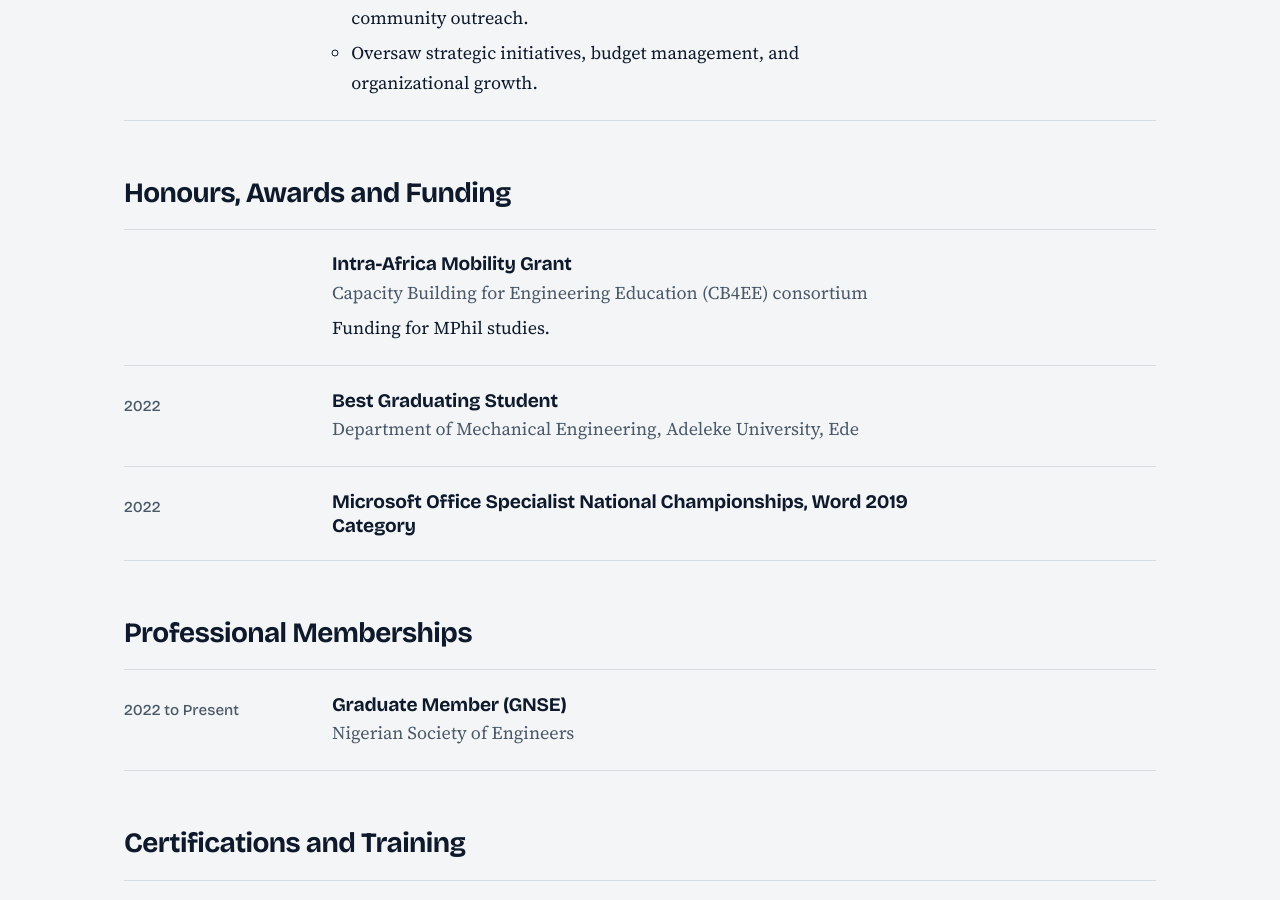
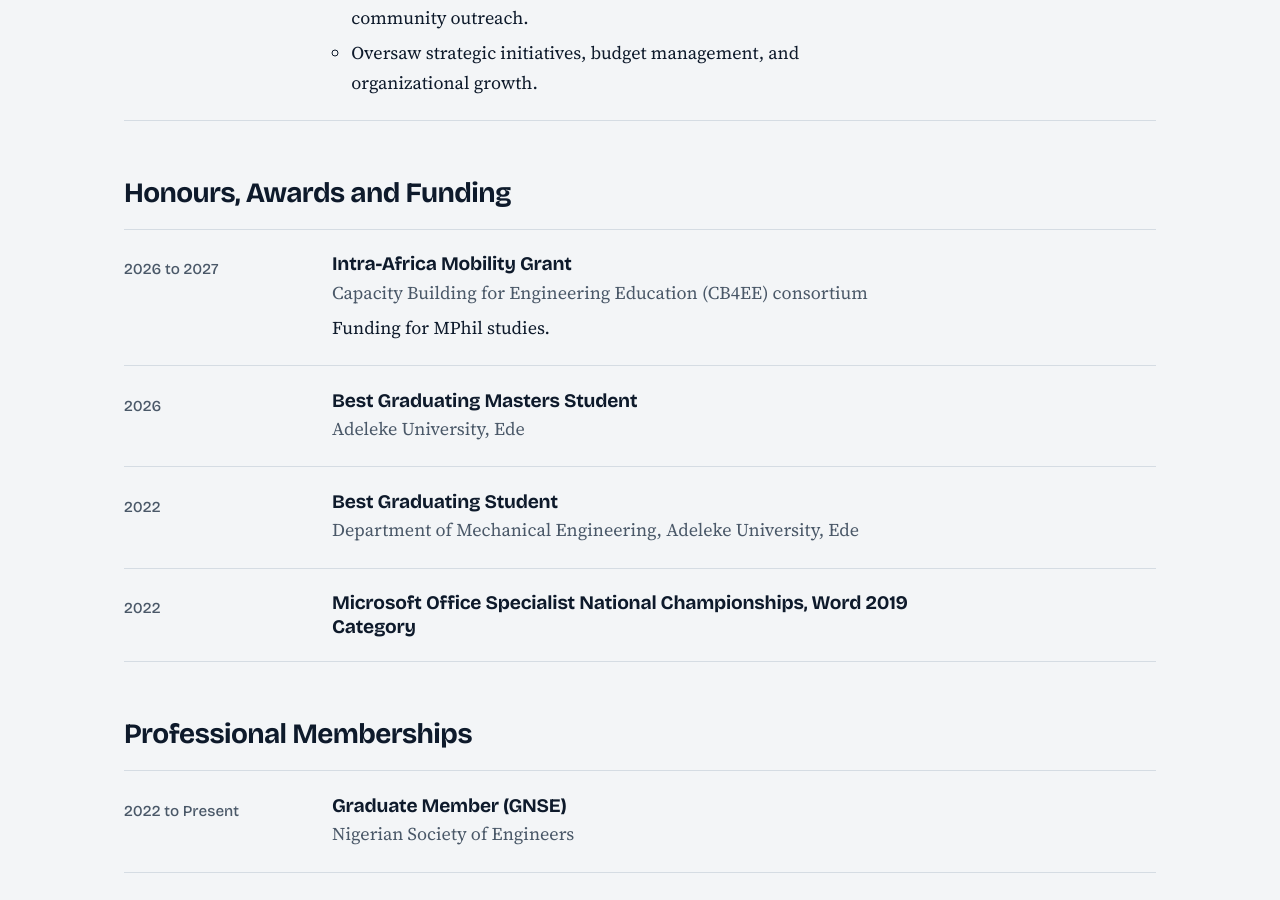
Before and after one commit to JoshuaOlu/personal-website, a Jekyll site: the page built from cv/index.html, in a window 1280 px wide and 900 px high, scrolled down 6245 px. Built offline with Jekyll 4.4.1, drawn with Linux system fonts in a browser that asks for light colours; some of the changed text lies outside the part shown.

Commit message:
Updated CV

```diff
--- a/_data/cv.yml
+++ b/_data/cv.yml
@@ -69,7 +69,7 @@
     entries:
       - title: Tutor
         org: Department of Mechanical Engineering, University of Cape Town
-        dates: 2026 to Present
+        dates: Jul 2026 to Present
         note: Tutoring, grading and related teaching duties.
         bullets:
           - "MEC1020W, Introduction to Mechanical Engineering (2026)"
@@ -172,6 +172,10 @@
       - title: Intra-Africa Mobility Grant
         org: Capacity Building for Engineering Education (CB4EE) consortium
         note: Funding for MPhil studies.
+        dates: 2026 to 2027
+      - title: Best Graduating Masters Student
+        org: Adeleke University, Ede
+        dates: "2026"
       - title: Best Graduating Student
         org: Department of Mechanical Engineering, Adeleke University, Ede
         dates: "2022"
```
